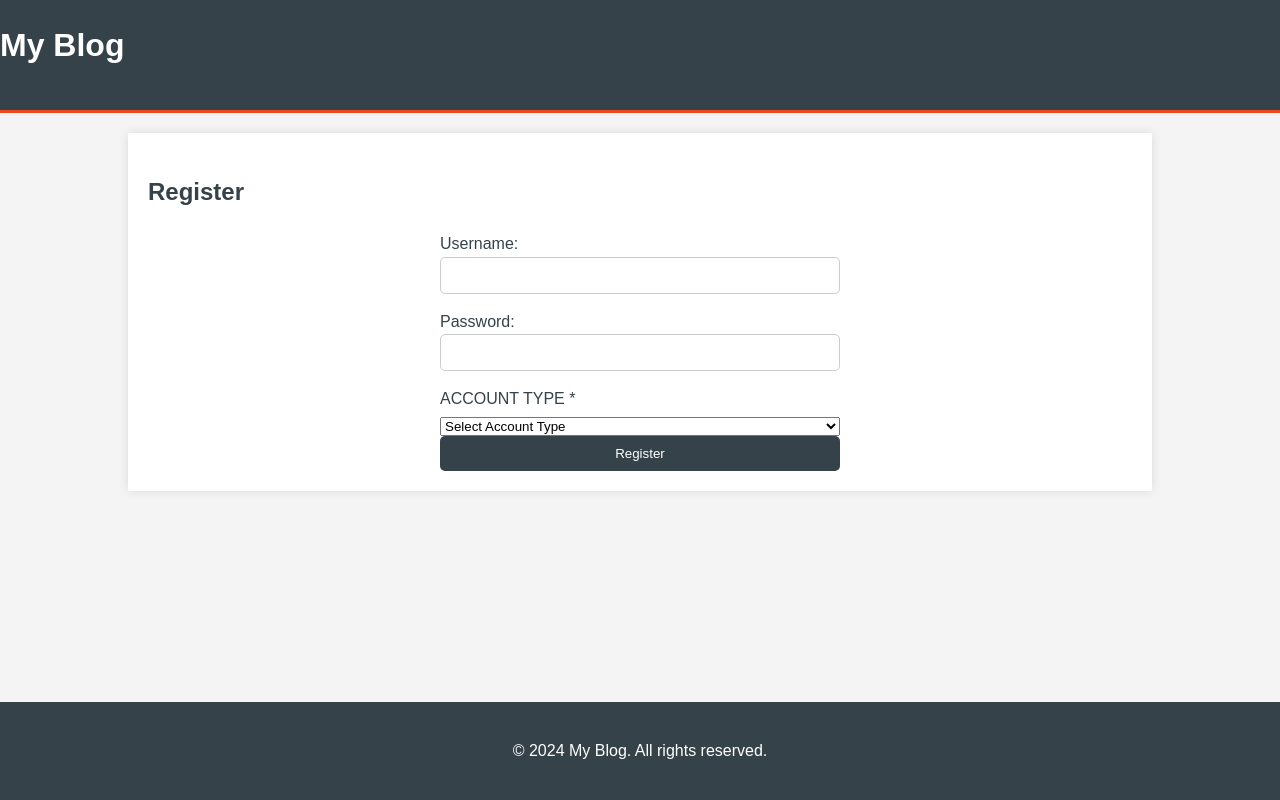
After one commit to 23523082/Blog-1, a PHP site: page /account/register.php in a window 1280 px wide. The commit adds this page. Run offline with PHP 8.4, Linux system fonts and the light colour scheme.

Commit message:
initial commit v2, time to start cooking

```diff
--- /dev/null
+++ b/Logout.php
@@ -0,0 +1,5 @@
+<?php
+session_start();
+session_destroy();
+header("Location: account/login.php");
+exit;
--- /dev/null
+++ b/account/register.php
@@ -0,0 +1,49 @@
+<? require 'registerscript.php'?>
+
+<!DOCTYPE html>
+<html lang="en">
+<head>
+    <meta charset="UTF-8">
+    <meta name="viewport" content="width=device-width, initial-scale=1.0">
+    <title>Register</title>
+    <link rel="stylesheet" href="registerstyle.css"> <!-- Link to your CSS file -->
+</head>
+<body>
+    <header>
+        <div id="branding">
+            <h1>My Blog</h1>
+        </div>
+    </header>
+
+    <div class="container">
+        <div class="blog-post">
+            <h2>Register</h2>
+            <form action="registerscript.php" method="POST">
+                <div>
+                    <label for="username">Username:</label>
+                    <input type="text" name="username" required>
+                </div>
+                <div>
+                    <label for="password">Password:</label>
+                    <input type="password" name="password" required>
+                </div>
+
+            <label for="type">ACCOUNT TYPE *</label>
+        <select id="type" name="type" required>
+          <option value="">Select Account Type</option>
+          <option value="reader">Reader</option>
+          <option value="maker">Article Maker</option>
+          <option value="admin">Admin</option>
+        </select>
+                <button type="submit">Register</button>
+
+
+            </form>
+        </div>
+    </div>
+
+    <footer>
+        <p>&copy; 2024 My Blog. All rights reserved.</p>
+    </footer>
+</body>
+</html>
--- /dev/null
+++ b/account/registerscript.php
@@ -0,0 +1,63 @@
+<?php
+error_reporting(E_ALL);
+ini_set('display_errors', 1);
+
+require '../dbconnections.php'; // Ensure this file sets up $conn for the connection
+
+if ($_SERVER["REQUEST_METHOD"] === "POST") {
+    echo "Form submitted.<br>";
+
+    // Collect form data
+    $username = trim($_POST['username']);
+    $password = $_POST['password'];
+    $type = $_POST['type'];
+
+    // Validate input
+    if (empty($username) || empty($password) || empty($type)) {
+        echo "<script>alert('All fields are required. Please fill out the form completely.');</script>";
+        exit;
+    }
+
+    // Check if username exists
+    $checkUsernameSQL = "SELECT username_input FROM login WHERE username_input = ?";
+    if ($checkStmt = $conn->prepare($checkUsernameSQL)) {
+        echo "Username check query prepared successfully.<br>";
+        $checkStmt->bind_param("s", $username);
+        $checkStmt->execute();
+        $checkStmt->store_result();
+
+        if ($checkStmt->num_rows > 0) {
+            echo "<script>alert('This username is already registered.');</script>";
+            $checkStmt->close();
+            exit;
+        }
+        echo "Username is not registered. Proceeding.<br>";
+        $checkStmt->close();
+    } else {
+        die("Error preparing username check query: " . $conn->error);
+    }
+
+    // Hash the password
+    $hashedPassword = password_hash($password, PASSWORD_DEFAULT);
+    echo "Password hashed successfully.<br>";
+
+    // Insert into database
+    $sql = "INSERT INTO login (username_input, password_input, type) VALUES (?, ?, ?)";
+    if ($stmt = $conn->prepare($sql)) {
+        echo "Insert query prepared successfully.<br>";
+        $stmt->bind_param("sss", $username, $hashedPassword, $type);
+
+        if ($stmt->execute()) {
+            echo "<script>
+                    alert('Sign-up successful! Welcome, $username!');
+                    window.location.href = 'login.php'; // Redirect to login page
+                  </script>";
+            exit;
+        } else {
+            die("Error executing insert query: " . $stmt->error);
+        }
+    } else {
+        die("Error preparing insert query: " . $conn->error);
+    }
+}
+?>
--- /dev/null
+++ b/account/registerstyle.css
@@ -0,0 +1,197 @@
+body {
+    font-family: Arial, sans-serif;
+    line-height: 1.6;
+    margin: 0;
+    padding: 0;
+    background-color: #f4f4f4;
+    display: flex;
+    flex-direction: column;
+    min-height: 100vh;
+}
+
+.container {
+    width: 80%;
+    margin: auto;
+    overflow: hidden;
+    padding: 20px;
+    flex: 1;
+}
+
+header {
+    background: #35424a;
+    color: white;
+    padding: 20px 0;
+    min-height: 70px;
+    border-bottom: #e8491d 3px solid;
+}
+
+header a {
+    color: #ffffff;
+    text-decoration: none;
+    text-transform: uppercase;
+    font-size: 16px;
+}
+
+header ul {
+    padding: 0;
+    list-style: none;
+}
+
+header li {
+    display: inline;
+    padding: 0 20px;
+}
+
+header #branding {
+    float: left;
+}
+
+header #branding h1 {
+    margin: 0;
+}
+
+header nav {
+    float: right;
+    margin-top: 10px;
+}
+
+.blog-post {
+    background: white;
+    padding: 20px;
+    margin-bottom: 20px;
+    box-shadow: 0 0 10px rgba(0, 0, 0, 0.1);
+}
+
+.blog-post h2 {
+    color: #35424a;
+}
+
+footer {
+    background: #35424a;
+    color: white;
+    text-align: center;
+    padding: 20px;
+    margin-top: 0;
+    clear: both;
+}
+
+/* Form Styles */
+form {
+    display: flex;
+    flex-direction: column;
+    max-width: 400px;
+    margin: auto;
+}
+
+.blog-post div {
+    margin-bottom: 15px;
+}
+
+label {
+    margin-bottom: 5px;
+    color: #35424a;
+}
+
+input[type="text"],
+input[type="password"] {
+    padding: 10px;
+    border: 1px solid #ccc;
+    border-radius: 5px;
+    width: 100%;
+    box-sizing: border-box;
+}
+
+button {
+    padding: 10px;
+    background-color: #35424a;
+    color: white;
+    border: none;
+    border-radius: 5px;
+    cursor: pointer;
+    transition: background-color 0.3s ease;
+}
+
+button:hover {
+    background-color: #e8491d;
+}
+
+/* Responsive styles */
+@media (max-width: 1200px) {
+    .container {
+        width: 90%;
+    }
+
+    header nav {
+        float: none;
+        text-align: center;
+        margin-top: 10px;
+    }
+
+    header #branding {
+        float: none;
+        text-align: center;
+    }
+
+    header li {
+        display: inline-block;
+        padding: 10px 15px;
+    }
+}
+
+@media (max-width: 768px) {
+    .container {
+        width: 95%;
+        padding: 15px;
+    }
+
+    .blog-post {
+        padding: 15px;
+    }
+
+    .blog-post h2 {
+        font-size: 24px;
+    }
+
+    footer {
+        padding: 15px;
+    }
+
+    input[type="text"],
+    input[type="password"],
+    button {
+        font-size: 16px;
+    }
+}
+
+@media (max-width: 480px) {
+    .container {
+        width: 100%;
+        padding: 10px;
+    }
+
+    header {
+        padding: 15px;
+    }
+
+    header h1 {
+        font-size: 24px;
+    }
+
+    header li {
+        display: block;
+        padding: 5px 0;
+        text-align: center;
+    }
+
+    .blog-post h2 {
+        font-size: 20px;
+    }
+
+    footer {
+        padding: 10px;
+    }
+
+    button {
+        padding: 12px;
+    }
+}
--- a/articlescript.php
+++ b/articlescript.php
@@ -5,7 +5,7 @@ $articleId = $_GET['id'];
 $pdo = new PDO('mysql:host=localhost;dbname=article', 'Vibe', null);
 
 
-$stmt = $pdo->prepare('SELECT  image, paragraph1, paragraph2, paragraph3, paragraph4, title, linkyt, date FROM content WHERE id = ?');
+$stmt = $pdo->prepare('SELECT  image, paragraph1, title, linkyt, date FROM content WHERE id = ?');
 $stmt->execute([$articleId]);
 $article = $stmt->fetch(PDO::FETCH_ASSOC);
 
@@ -13,12 +13,9 @@ if ($article) {
 
     $image = $article['image'];
     $paragraph1 = $article['paragraph1'];
-    $paragraph2 = $article['paragraph2'];
     $date = $article['date'];
     $title = $article['title'];
     $linkyt = $article['linkyt'];
-    $paragraph3 = $article['paragraph3'];
-    $paragraph4 = $article['paragraph4'];
 } else {
 
     $image = "";
--- a/indexScript.php
+++ b/dbconnections.php
@@ -12,4 +12,3 @@ $conn = new mysqli($servername, $username, $password, $dbname,);
 if ($conn->connect_error) {
     die("Connection failed: " . $conn->connect_error);
 }
-?>
```
Also changed, not shown: Loginscript.php (deleted, +0 -47 lines), account/Loginscript.php (added, +55 -0 lines), account/login.php (added, +49 -0 lines), adminPage/adminDashboard.php (added, +35 -0 lines), article.php (+6 -4 lines), home.php (deleted, +0 -57 lines), index.php (+44 -22 lines), account/loginstyle.css (renamed from loginstyle.css), myfirstweb/MyfirstWebPage.HTML (renamed from MyfirstWebPage.HTML), 3 other files.
